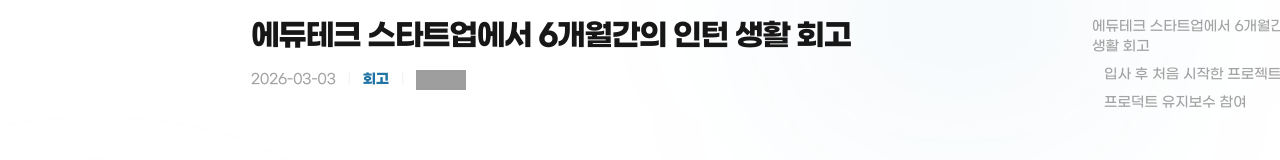
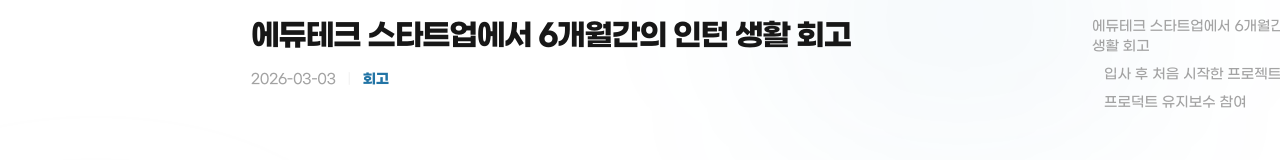
Before and after one commit to kwonsuhyuk/FE-blog, a Next.js app: page /FE-blog/posts/startup-retrospective in a window 1280 px wide. Shown: the part 142-302 px from the top of the page. Built offline with nearby package versions, Linux system fonts and the light colour scheme; grey boxes are pictures that could not be loaded; a web font is replaced by a local one.

Commit message:
revert: remove post hit counter due to visibility issues

```diff
--- a/src/app/posts/[slug]/page.tsx
+++ b/src/app/posts/[slug]/page.tsx
@@ -57,13 +57,6 @@ export default async function Post(props: Props) {
               <time>{postData.date}</time>
               <span className="text-border-main opacity-50">|</span>
               <span className="text-primary font-bold">{postData.category}</span>
-              <span className="text-border-main opacity-50">|</span>
-              <img
-                src={`https://hits.seeyoufarm.com/api/count/incr/badge.svg?url=${encodeURIComponent(`https://kwonsuhyuk.github.io/FE-blog/posts/${postData.slug}`)}&count_bg=%234263eb&title_bg=%235c7cfa&icon=&icon_color=%23E7E7E7&title=hits&edge_flat=false`}
-                alt="Hits"
-                className="h-[20px] min-w-[50px]"
-                referrerPolicy="no-referrer"
-              />
             </div>
           </header>
 
```
